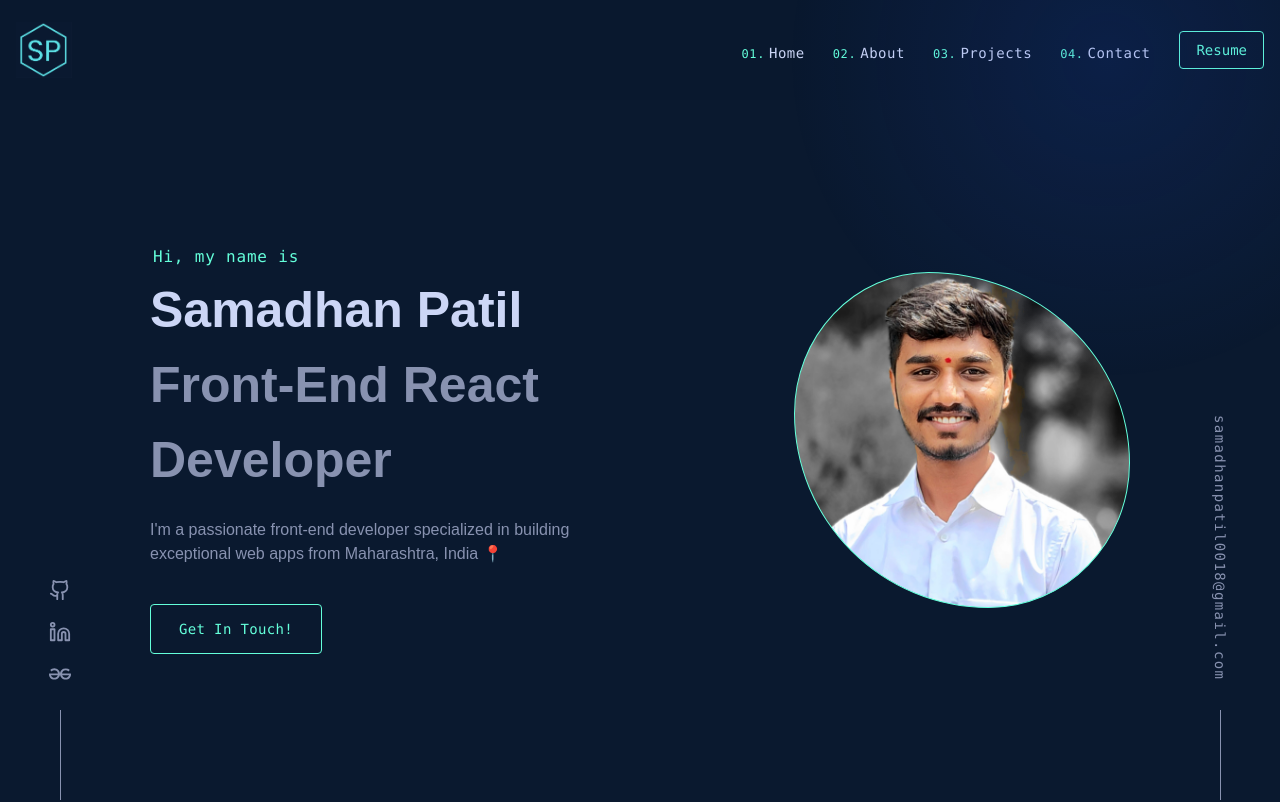
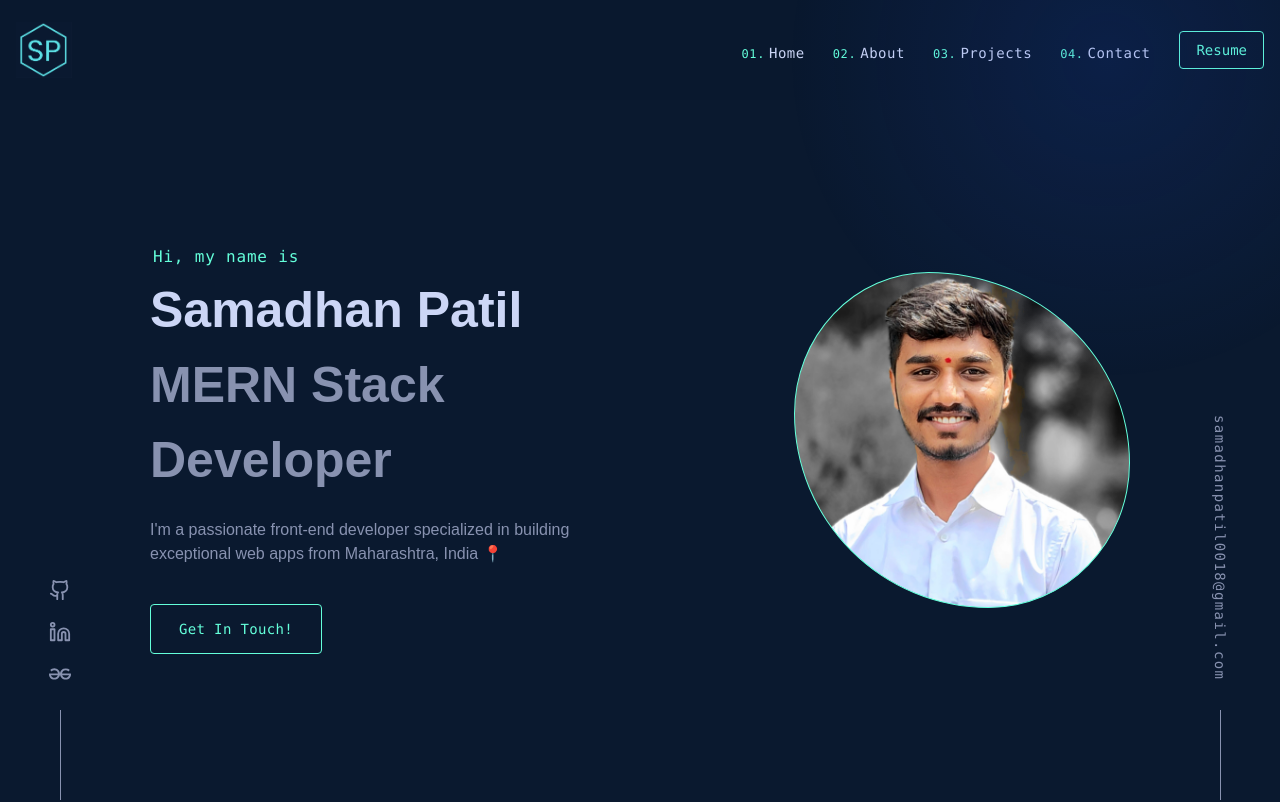
Before and after one commit to Samadhanpatil18/samadhanpatil, a React (Create React App) app: page / in a window 1280 px wide. Shown: the top 802 px of the page. Built offline with nearby package versions, Linux system fonts and the light colour scheme.

Commit message:
Update Home.js

```diff
--- a/src/components/home/Home.js
+++ b/src/components/home/Home.js
@@ -24,7 +24,7 @@ const Home = () => {
               className="text-center lg:text-left text-clamp2 text-secondaryText font-bold font-fontHeading"
               style={{ opacity: 1, transform: 'none' }}
             >
-              Front-End React Developer
+              MERN Stack Developer
             </h3>
             <p
               className="text-center lg:text-left m-0 mt-[20px] text-secondaryText font-fontParagraph"
```
